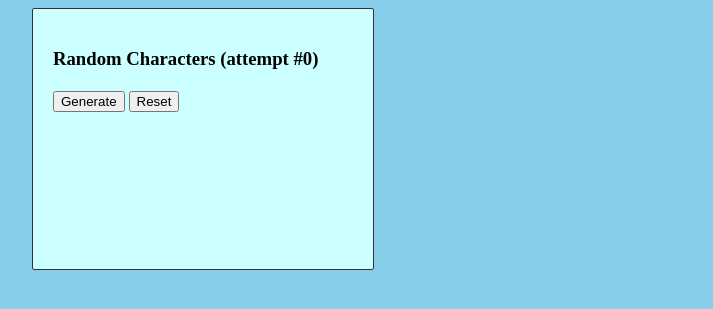
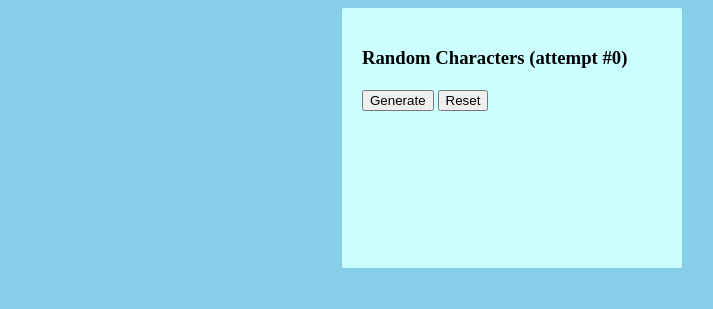
Before and after one commit to AleeWeb/randomgen, a Django app: page / in a window 1280 px wide. Shown: the top 309 px of the page, without its empty margins (128-841 px from the left). Run offline with Django 3.2, Linux system fonts and the light colour scheme.

Commit message:
Fixed styling

```diff
--- a/apps/generator/static/generator/css/style.css
+++ b/apps/generator/static/generator/css/style.css
@@ -15,6 +15,6 @@ body {
      height: 220px;
      padding: 20px;
      background-color: #CCFFFF;
-     border: 1px solid #333;
      border-radius: 2px;
+     margin: 0 auto;
 }
```
